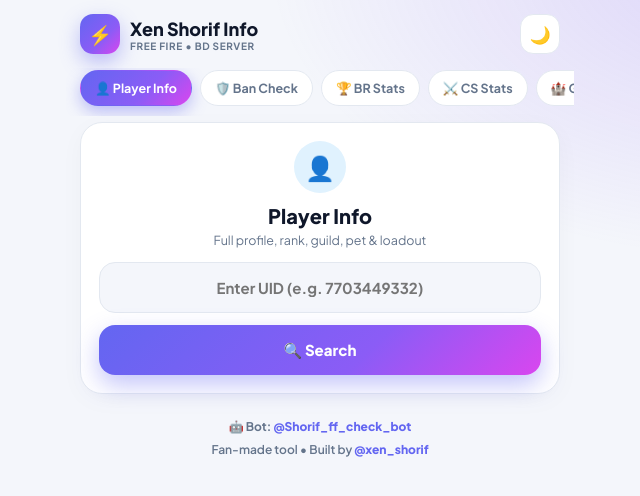
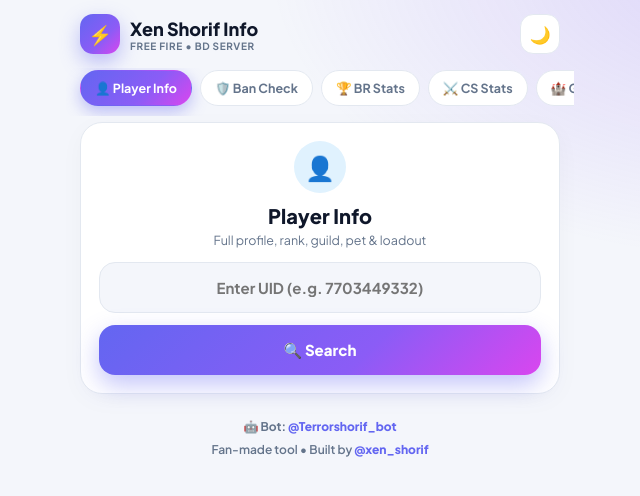
Before and after one commit to shorif2580/xen-shorif-info, a plain HTML site: page index.html in a window 1280 px wide. Shown: the full height of the page, 320-960 px from the left. Drawn offline with Linux system fonts and the light colour scheme.

Commit message:
Update bot link in footer section

```diff
--- a/index.html
+++ b/index.html
@@ -80,7 +80,7 @@ input:focus{border-color:var(--pr)}
   <div id="out"></div>
 
   <div class="foot">
-    <div>🤖 <b>Bot:</b> <a href="https://t.me/Shorif_ff_check_bot" target="_blank">@Shorif_ff_check_bot</a></div>
+    <div>🤖 <b>Bot:</b> <a href="https://t.me/Terrorshorif_bot" target="_blank">@Terrorshorif_bot</a></div>
     <div>Fan-made tool • Built by <a href="https://t.me/xen_shorif" target="_blank">@xen_shorif</a></div>
   </div>
 </div>
```
